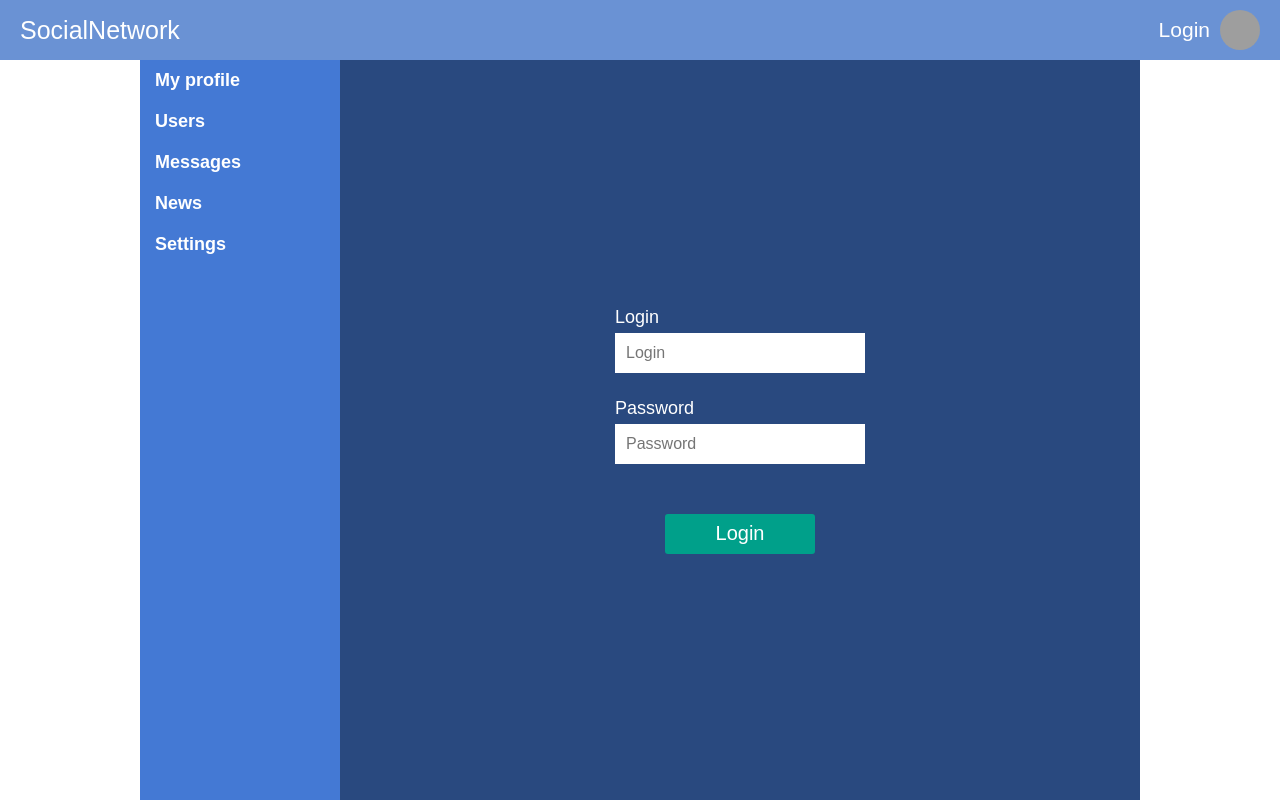
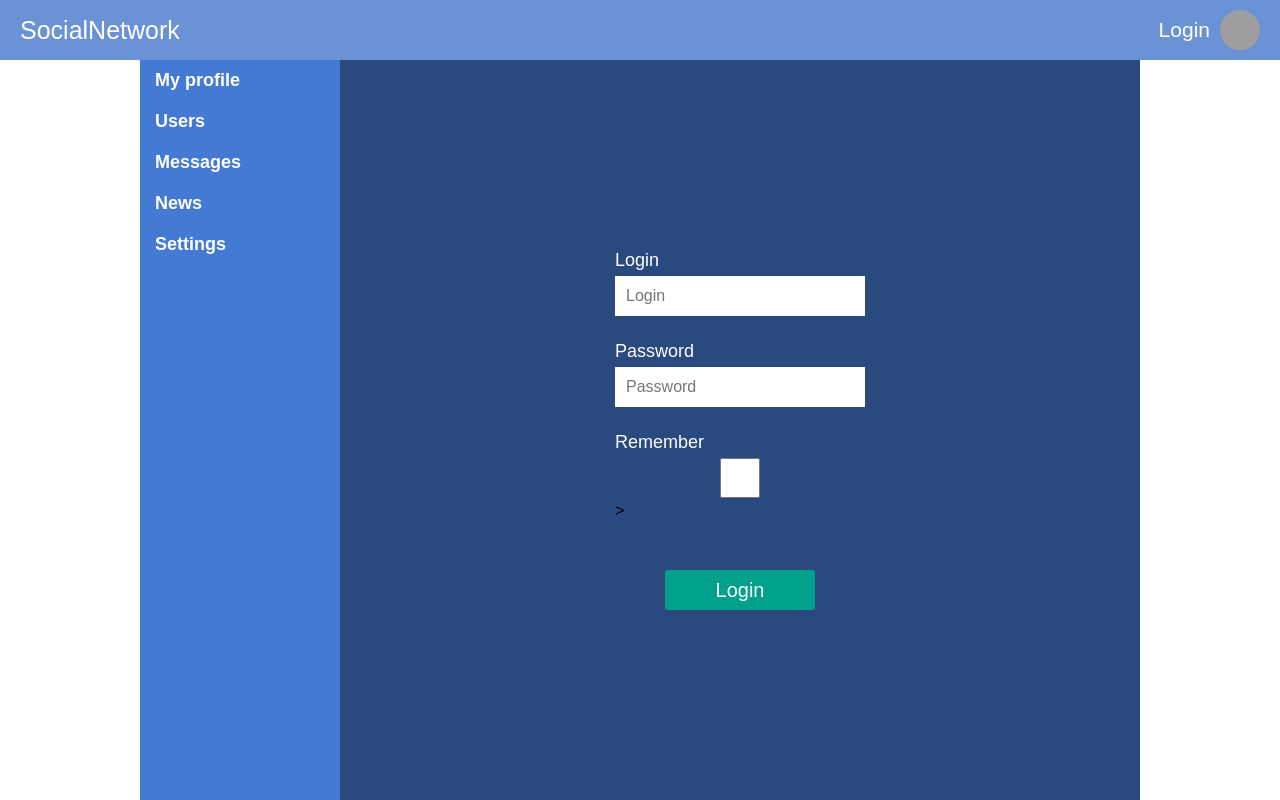
Before and after one commit to Arumyan/social-network, a React (Create React App) app: page /Login in a window 1280 px wide. Built offline with nearby package versions, Linux system fonts and the light colour scheme; no server answers; grey boxes are pictures that could not be loaded.

Commit message:
work with login

```diff
--- a/src/components/Login/Login.js
+++ b/src/components/Login/Login.js
@@ -15,6 +15,10 @@ class Login extends Component {
             <label htmlFor="">Password</label>
             <input type="text" placeholder="Password"/>
           </div>
+          <div className={classes.FormItem}>
+            <label htmlFor="checkbox">Remember</label>
+            <input id="checkbox" type="checkbox" />>
+          </div>
 
           <div className={classes.FormItemButton}>
             <button>Login</button>
```
